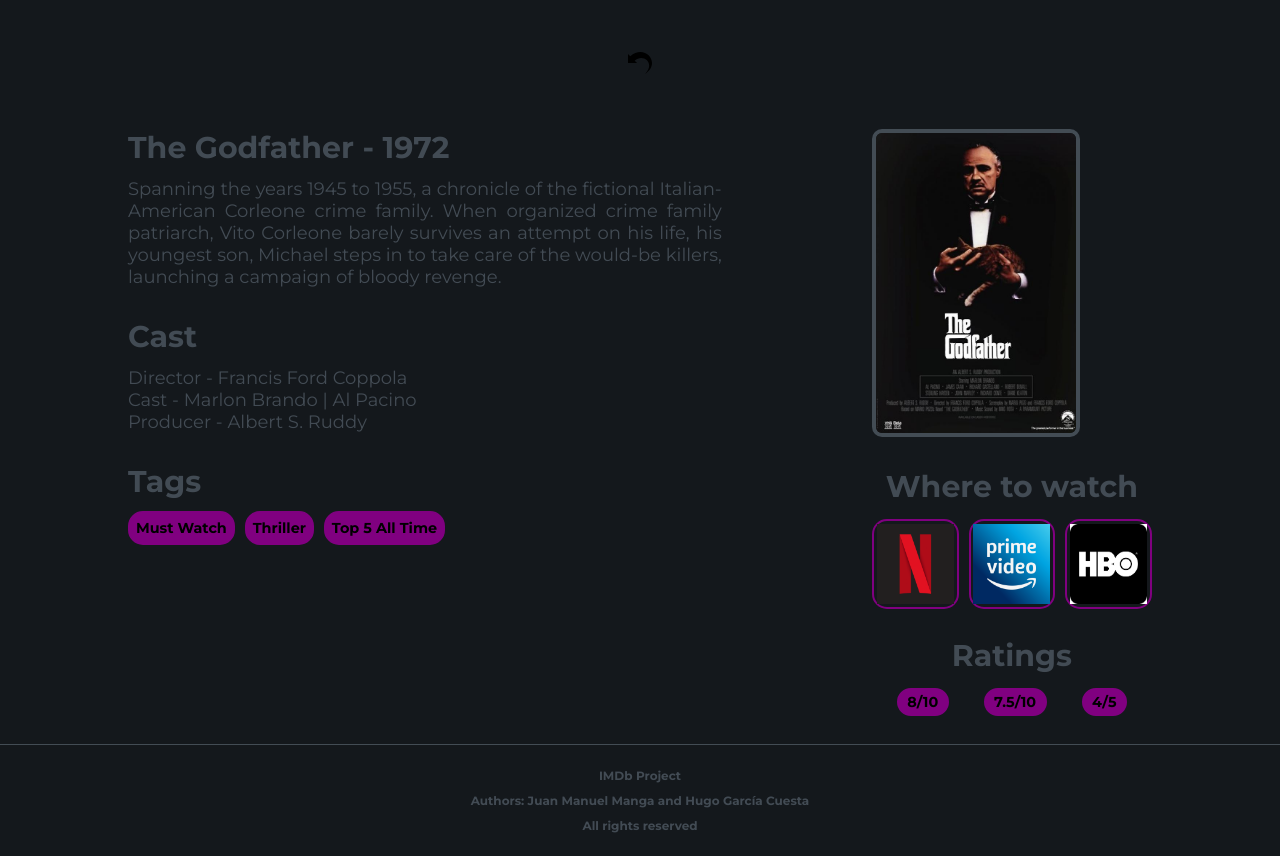
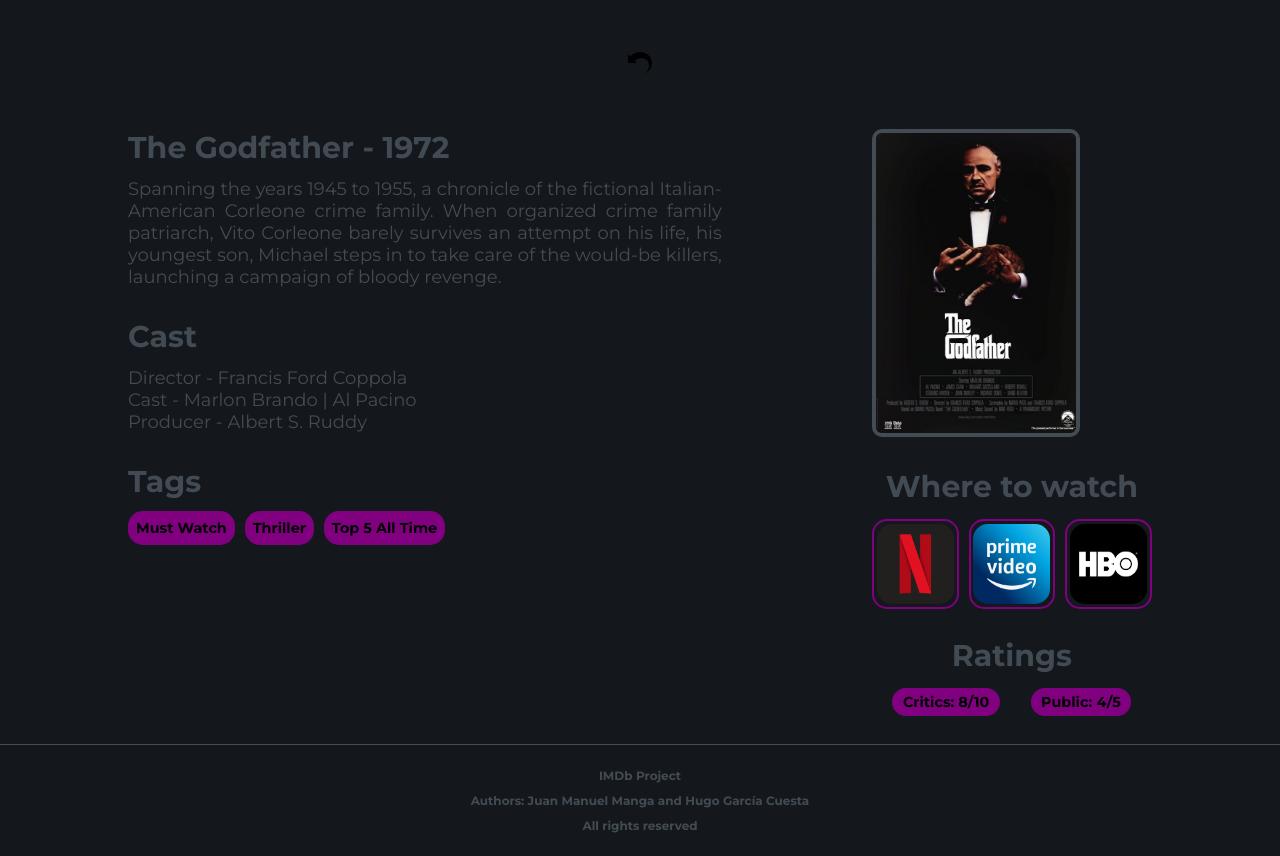
Before and after one commit to xHugo21/imdb_academy, a Vue app: page /imdb_academy/filminfo in a window 1280 px wide. Built offline with nearby package versions, Linux system fonts and the light colour scheme.

Commit message:
Added name label

```diff
--- a/src/components/FilmCard.vue
+++ b/src/components/FilmCard.vue
@@ -1,6 +1,9 @@
 <template>
     <router-link :to="'/imdb_academy/filminfo'">
         <!--Add specific route with id of the film-->
+        <div class="div__hovering" v-if="hovering">
+            <p>The Godfather</p>
+        </div>
         <img
             v-on:mouseenter="toggleHover"
             v-on:mouseleave="toggleHover"
@@ -52,4 +55,25 @@
     border: 4px solid purple;
     border-radius: 10px;
 }
+
+.div__hovering {
+    z-index: 100;
+    position: absolute;
+    background-color: #99aabb;
+    border: 4px solid #99aabb;
+    border-radius: 10px;
+    display: flex;
+    justify-content: center;
+    align-items: center;
+    width: 200px;
+    height: 50px;
+    p {
+        color: purple;
+        font-size: 1.2rem;
+        font-weight: 600;
+    }
+    p:link {
+        text-decoration: none;
+    }
+}
 </style>
--- a/src/components/Filters.vue
+++ b/src/components/Filters.vue
@@ -69,7 +69,7 @@
     grid-area: filter_icon;
     justify-self: left;
     align-self: center;
-    width: 20%;
+    width: 15%;
     cursor: pointer;
 }
 
@@ -112,13 +112,13 @@
             font-weight: 700;
         }
 
-        .filters__div__select{
+        .filters__div__select {
             background-color: #99aabb5a;
             outline: 0;
             border: 3px solid #99aabb5a;
             height: 10em;
 
-            option{
+            option {
                 font-weight: 600;
                 color: #99aabb5a;
             }
--- a/src/views/FilmInfo.vue
+++ b/src/views/FilmInfo.vue
@@ -12,7 +12,10 @@
             <div class="left__div">
                 <H1Title class="left__title" title="The Godfather - 1972"></H1Title>
                 <p class="left__text">
-                    Spanning the years 1945 to 1955, a chronicle of the fictional Italian-American Corleone crime family. When organized crime family patriarch, Vito Corleone barely survives an attempt on his life, his youngest son, Michael steps in to take care of the would-be killers, launching a campaign of bloody revenge.
+                    Spanning the years 1945 to 1955, a chronicle of the fictional Italian-American
+                    Corleone crime family. When organized crime family patriarch, Vito Corleone
+                    barely survives an attempt on his life, his youngest son, Michael steps in to
+                    take care of the would-be killers, launching a campaign of bloody revenge.
                 </p>
             </div>
             <div class="left__div">
@@ -44,22 +47,21 @@
                 <H1Title class="right__title" title="Where to watch"></H1Title>
                 <div class="right__wheretowatch">
                     <div class="right__wheretowatch__div">
-                        <img src="../assets/netflix.png" alt="netflix">
+                        <img src="../assets/netflix.png" alt="netflix" />
                     </div>
                     <div class="right__wheretowatch__div">
-                    <img src="../assets/primevideo.png" alt="primevideo">
+                        <img src="../assets/primevideo.png" alt="primevideo" />
                     </div>
                     <div class="right__wheretowatch__div">
-                    <img src="../assets/hbo.png" alt="hbo">
+                        <img src="../assets/hbo.png" alt="hbo" />
                     </div>
                 </div>
             </div>
             <div class="right__div">
                 <H1Title class="right__title" title="Ratings"></H1Title>
                 <div class="right__ratings">
-                    <p class="right__ratings__number">8/10</p>
-                    <p class="right__ratings__number">7.5/10</p>
-                    <p class="right__ratings__number">4/5</p>
+                    <p class="right__ratings__number">Critics: 8/10</p>
+                    <p class="right__ratings__number">Public: 4/5</p>
                 </div>
             </div>
         </div>
@@ -183,7 +185,8 @@
                 border-radius: 15px;
                 padding: 1%;
                 width: 80%;
-                img{
+                img {
+                    border-radius: 15px;
                     width: 100%;
                     height: 100%;
                 }
--- a/src/views/Home.vue
+++ b/src/views/Home.vue
@@ -158,11 +158,6 @@
 
 <style scoped lang="scss">
 header {
-    /*display: flex;
-    flex-direction: row;
-    flex-wrap: wrap;
-    justify-content: space-evenly;*/
-
     margin: 3% 0 3% 0;
     display: grid;
     grid-template-areas:
@@ -175,7 +170,7 @@
         display: flex;
         justify-content: right;
         .saved_icon {
-            width: 20%;
+            width: 15%;
             cursor: pointer;
         }
     }
```
Also changed, not shown: todo.txt.
